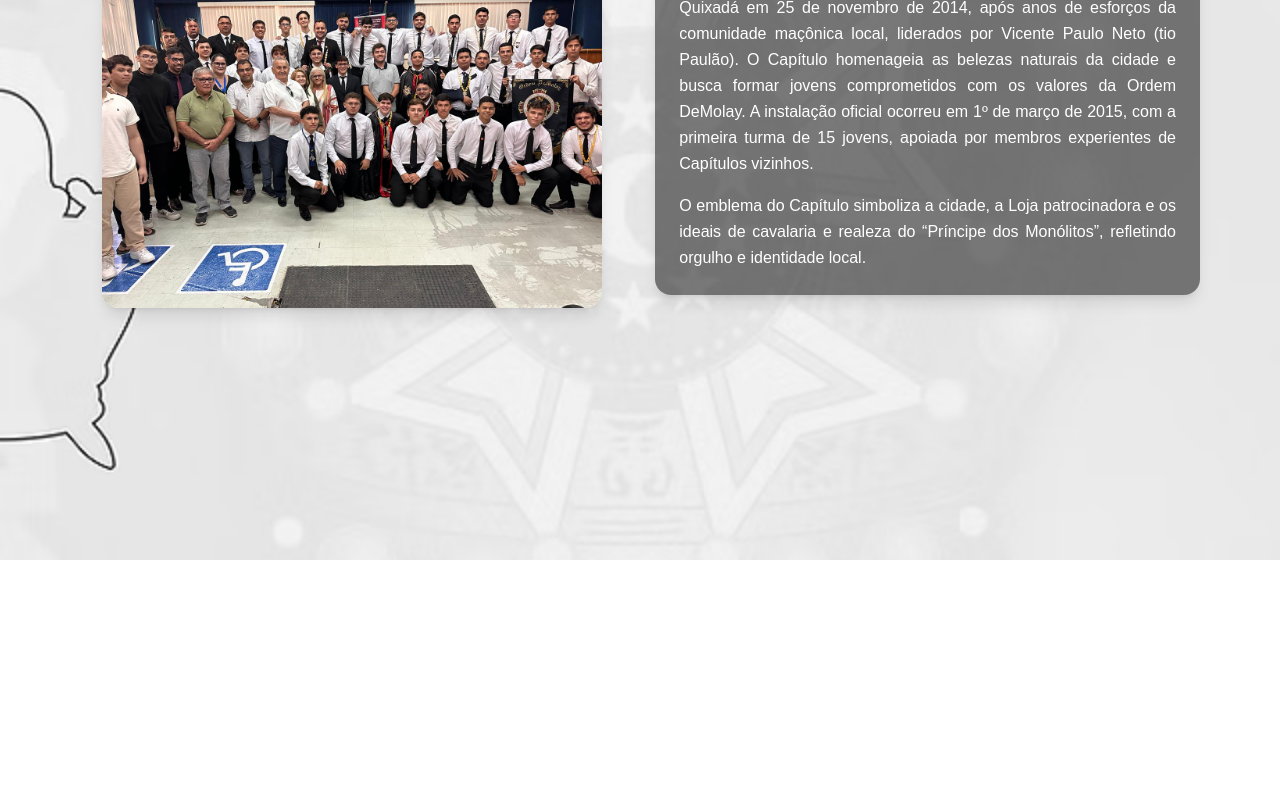
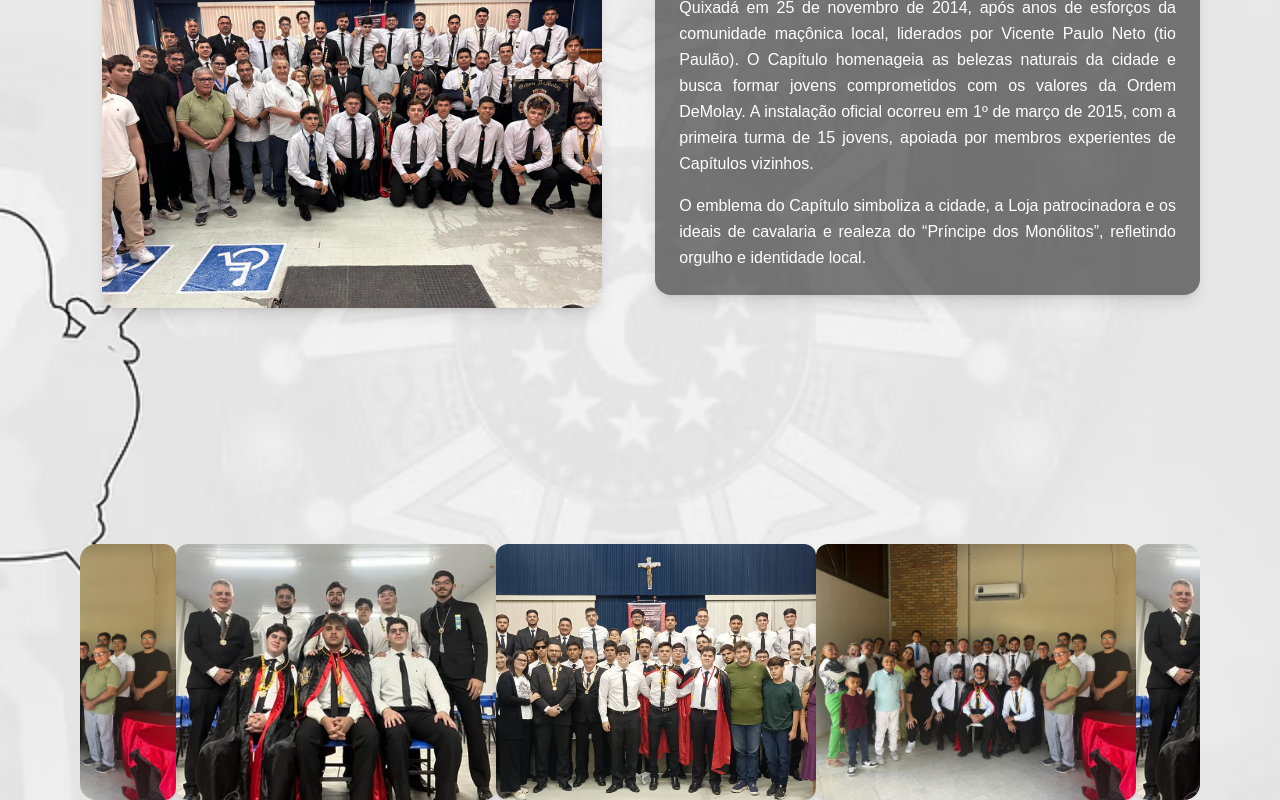
Before and after one commit to Natan-Lucena/Principe-Dos-Monolitos, a Next.js app in the folder frontend/: page / in a window 1280 px wide. Shown: the part 240-1040 px from the top of the page. Before the commit the page ends 800 px from the top, so only its background shows below. Built offline with nearby package versions, Linux system fonts and the light colour scheme.

Commit message:
:sparkles: feat: add carrosel in homePage

```diff
--- /dev/null
+++ b/frontend/src/components/carrosel/index.tsx
@@ -0,0 +1,60 @@
+// src/components/Carousel.tsx
+"use client";
+
+import { useEffect, useRef } from "react";
+import Image from "next/image";
+import { motion, useAnimation } from "framer-motion";
+
+interface CarouselProps {
+  images: string[];
+  speed?: number;
+}
+
+export default function Carousel({ images, speed = 30 }: CarouselProps) {
+  const controls = useAnimation();
+  const containerRef = useRef<HTMLDivElement>(null);
+
+  const doubledImages = [...images, ...images];
+
+  useEffect(() => {
+    const containerWidth = containerRef.current?.scrollWidth || 0;
+    const distance = containerWidth / 2;
+
+    const duration = distance / speed;
+
+    controls.start({
+      x: -distance,
+      transition: {
+        duration,
+        ease: "linear",
+        repeat: Infinity,
+      },
+    });
+  }, [controls, speed]);
+
+  return (
+    <div
+      ref={containerRef}
+      className="relative overflow-hidden w-full h-64 rounded-2xl bg-transparent"
+    >
+      <motion.div
+        className="flex"
+        animate={controls}
+        drag="x"
+        dragConstraints={{ left: -100, right: 100 }}
+        dragElastic={0.1}
+      >
+        {doubledImages.map((src, i) => (
+          <div key={i} className="flex-shrink-0 w-80 h-64 relative">
+            <Image
+              src={src}
+              alt={`Carousel image ${i}`}
+              fill
+              className="object-cover rounded-xl shadow-md"
+            />
+          </div>
+        ))}
+      </motion.div>
+    </div>
+  );
+}
--- a/frontend/src/components/homePage/index.tsx
+++ b/frontend/src/components/homePage/index.tsx
@@ -1,11 +1,16 @@
 import Image from "next/image";
 import backgroundImage from "../../assets/background.png";
 import fotoMembros from "../../assets/foto-membros.jpg";
+import instalacaoNatan from "../../assets/instalacao-natan.jpg";
+import eleicaoNatan from "../../assets/eleicao-natan.png";
+import instalacaoEnzo from "../../assets/instalacao-enzo.jpg";
+
 import Navbar from "../navbar";
+import Carousel from "../carrosel";
 
 export default function HomePage() {
   return (
-    <div className="relative w-screen h-screen">
+    <div className="relative w-screen min-h-screen">
       <Image
         src={backgroundImage}
         alt="Background"
@@ -45,6 +50,13 @@ export default function HomePage() {
             </p>
           </div>
         </div>
+
+        <div className="mt-16 px-6 md:px-20">
+          <Carousel
+            images={[instalacaoNatan.src, eleicaoNatan.src, instalacaoEnzo.src]}
+            speed={40}
+          />
+        </div>
       </div>
     </div>
   );
```
